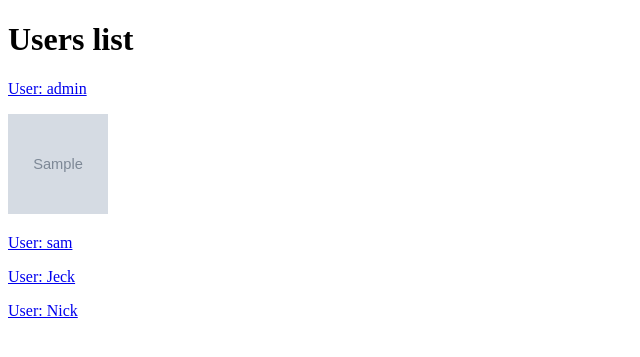
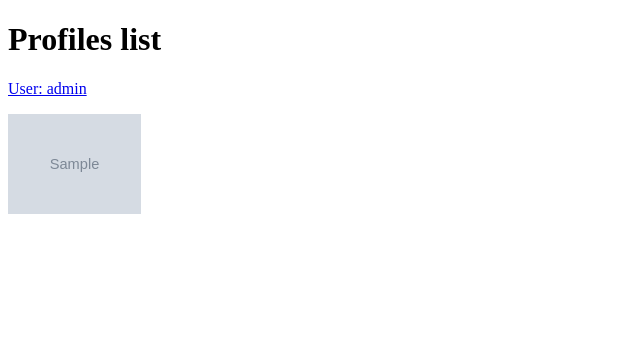
Before and after one commit to Andreyptz/python_django, a Django app: page /myauth/profile_list/ in a window 1280 px wide. Shown: the top 357 px of the page, without its empty margins (0-640 px from the left). Run offline with Django 4.2, Linux system fonts and the light colour scheme; data comes from the database, SQL or seed files in the repository; tables that the repository leaves empty hold one stand-in row (values such as "Sample post"); grey boxes marked "Sample" are stand-in pictures; parts of the project's set-up code (start-up, migrations or seed data) failed here and were passed over.

Commit message:
Практическая работа 11 выполнена.

```diff
--- a/my_site/myauth/templates/myauth/profile_list.html
+++ b/my_site/myauth/templates/myauth/profile_list.html
@@ -5,13 +5,13 @@
 {% endblock %}
 
 {% block body %}
-  <h1>Users list</h1>
-  {% for user in users %}
+  <h1>Profiles list</h1>
+  {% for profile in profiles %}
     <div>
-      <p><a href="{% url 'myauth:profile_details' id=user.id %}"
-                  >User: {{ user.username }}</a></p>
-      {% if user.profile.avatar %}
-        <img src="{{ user.profile.avatar.url }}" height=100 width=100>
+      <p><a href="{% url 'myauth:profile_details' pk=profile.id %}"
+                  >User: {{ profile.user.username }}</a></p>
+      {% if profile.user.profile.avatar %}
+        <img src="{{ profile.avatar.url }}" height=100>
       {% endif %}
     </div>
   {% endfor %}
--- a/my_site/myauth/urls.py
+++ b/my_site/myauth/urls.py
@@ -11,7 +11,7 @@
     AboutMeView,
     RegisterView,
     FooBarView,
-    UpdateAvatarView,
+    # UpdateAvatarView,
     ProfileListView,
     ProfileDetailView,
 )
@@ -29,9 +29,9 @@
     path("logout/", MyLogoutView.as_view(), name="logout"),
     path("about-me/", AboutMeView.as_view(), name="about-me"),
     path("register/", RegisterView.as_view(), name="register"),
-    path("update_avatar/", UpdateAvatarView.as_view(), name="update_avatar"),
+    # path("update_avatar/", UpdateAvatarView.as_view(), name="update_avatar"),
     path("profile_list/", ProfileListView.as_view(), name="profile_list"),
-    path("profile_list/<int:id>/", ProfileDetailView.as_view(), name="profile_details"),
+    path("profile_list/<int:pk>/", ProfileDetailView.as_view(), name="profile_details"),
 
     path("cookie/get/", get_cookie_view, name="cookie-get"),
     path("cookie/set/", set_cookie_view, name="cookie-set"),
--- a/my_site/myauth/views.py
+++ b/my_site/myauth/views.py
@@ -1,8 +1,9 @@
 from django.contrib.auth.decorators import login_required, permission_required, user_passes_test
 from django.contrib.auth.forms import UserCreationForm
-from django.contrib.auth.mixins import LoginRequiredMixin
+from django.contrib.auth.mixins import LoginRequiredMixin, UserPassesTestMixin
 from django.contrib.auth.models import User
 from django.contrib.auth.views import LogoutView, LoginView
+from django.core.exceptions import PermissionDenied
 from django.http import HttpRequest, HttpResponse, JsonResponse
 from django.shortcuts import render, redirect, resolve_url
 from django.contrib.auth import authenticate, login, logout
@@ -12,9 +13,18 @@
 from django.views.generic import TemplateView, CreateView, DetailView, UpdateView, ListView
 from .models import Profile
 
-class AboutMeView(TemplateView):
-    template_name = "myauth/about-me.html"
+# class AboutMeView(TemplateView):
+#     template_name = "myauth/about-me.html"
+class AboutMeView(UpdateView):
+    model = Profile
+    fields = ['avatar']
+    template_name = 'myauth/about-me.html'
+    success_url = reverse_lazy('myauth:about-me')
 
+    def get_object(self, queryset=None):
+        if hasattr(self.request.user, 'profile'):
+            return self.request.user.profile
+        return self.request.user
 
 class RegisterView(CreateView):
     form_class = UserCreationForm
@@ -34,27 +44,30 @@
         login(request=self.request, user=user)
         return response
 
-""" Avatar """
-class UpdateAvatarView(LoginRequiredMixin, View):
-    def post(self, request, *args, **kwargs):
-        avatar = request.FILES.get('avatar')
-        if avatar:
-            request.user.profile.avatar = avatar
-            request.user.profile.save()
-        return redirect('myauth:about-me')
-
-    def get(self, request, *args, **kwargs):
-        return redirect('myauth:about-me')
 
 class ProfileListView(ListView):
+    model = Profile
     template_name = 'myauth/profile_list.html'
-    context_object_name = "users"
-    queryset = User.objects.all()
+    context_object_name = "profiles"
 
-class ProfileDetailView(DetailView):
+    def get_object(self, queryset=None):
+        super().get_object(queryset=queryset)
+        return self.request.user.profile
+
+# class ProfileDetailView(DetailView):
+#     template_name = 'myauth/profile_details.html'
+#     context_object_name = "user"
+#     queryset = User.objects.all()
+class ProfileDetailView(UserPassesTestMixin, DetailView, UpdateView):
+    def test_func(self, queryset=None):
+        obj = super().get_object(queryset=queryset)
+        if obj.user.profile.user.username == self.request.user.username or self.request.user.is_staff:
+            return self.request.user.username
+
+    model = Profile
+    fields = ['avatar']
     template_name = 'myauth/profile_details.html'
-    context_object_name = "user"
-    queryset = User.objects.all()
+    success_url = reverse_lazy('myauth:profile_list')
 
 class MyLogoutView(LogoutView):
     next_page = reverse_lazy("myauth:login")
@@ -83,6 +96,18 @@
     def get(self, request: HttpRequest) -> JsonResponse:
         return JsonResponse({"foo": "bar", "spam": "eggs"})
 
+
+# """ Avatar """
+# class UpdateAvatarView(LoginRequiredMixin, View):
+#     def post(self, request, *args, **kwargs):
+#         avatar = request.FILES.get('avatar')
+#         if avatar:
+#             request.user.profile.avatar = avatar
+#             request.user.profile.save()
+#         return redirect('myauth:about-me')
+#
+#     def get(self, request, *args, **kwargs):
+#         return redirect('myauth:about-me')
 
 # @login_required
 # def update_avatar(request):
```
Also changed, not shown: my_site/myauth/templates/myauth/about-me.html (+6 -5 lines), my_site/myauth/templates/myauth/profile_details.html (+18 -1 lines).
